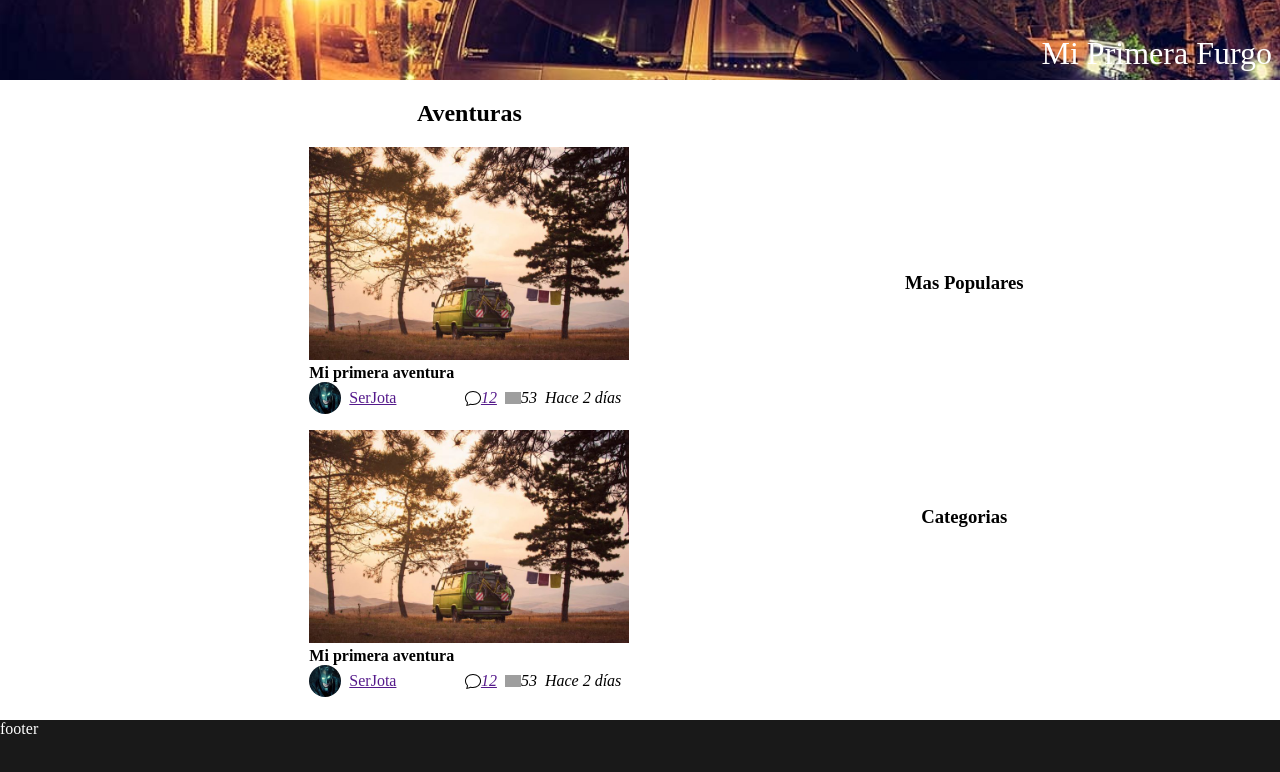
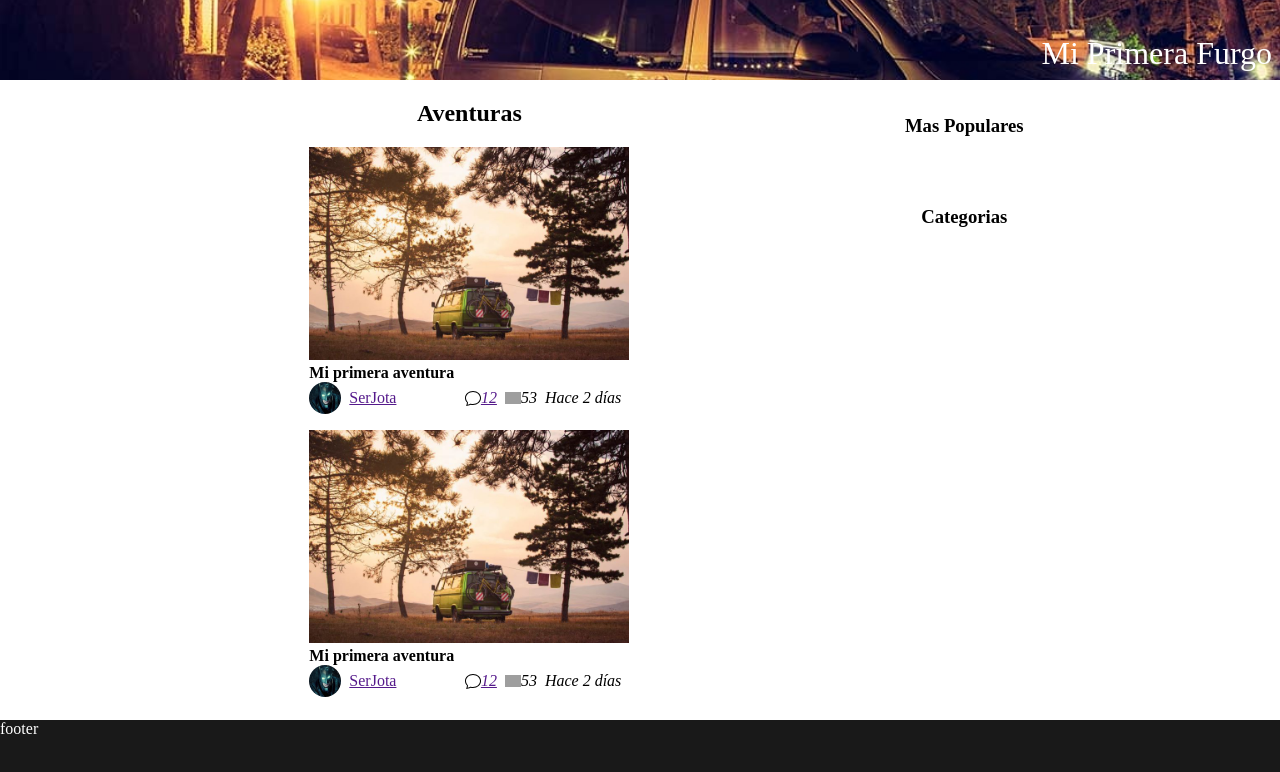
Before and after one commit to j0tac3/miprimerafurgo, an Angular app: page /aventuras in a window 1280 px wide. Shown: the top 772 px of the page. Built offline with nearby package versions, Linux system fonts and the light colour scheme; grey boxes are pictures that could not be loaded.

Commit message:
Modificados los titulos de las listas

```diff
--- a/src/app/pages/post/post.component.css
+++ b/src/app/pages/post/post.component.css
@@ -11,7 +11,11 @@
     display: flex;
     flex-direction: column;
     align-items: center;
-    justify-content: space-evenly;
+    /*justify-content: space-evenly;*/
+}
+.list-elemets{
+    margin-top: 1rem;
+    margin-bottom: 1rem;
 }
 .posts-list{
     width: 60%;
--- a/src/app/pages/post/post.component.html
+++ b/src/app/pages/post/post.component.html
@@ -2,7 +2,7 @@
 <div class="post-container">
     <app-post-list class="posts-list"></app-post-list>
     <div class="list list-container">
-        <app-most-popular-list></app-most-popular-list>
-        <app-post-category-list></app-post-category-list>
+        <app-most-popular-list class="list-elemets"></app-most-popular-list>
+        <app-post-category-list class="list-elemets"></app-post-category-list>
     </div>
 </div>
```
